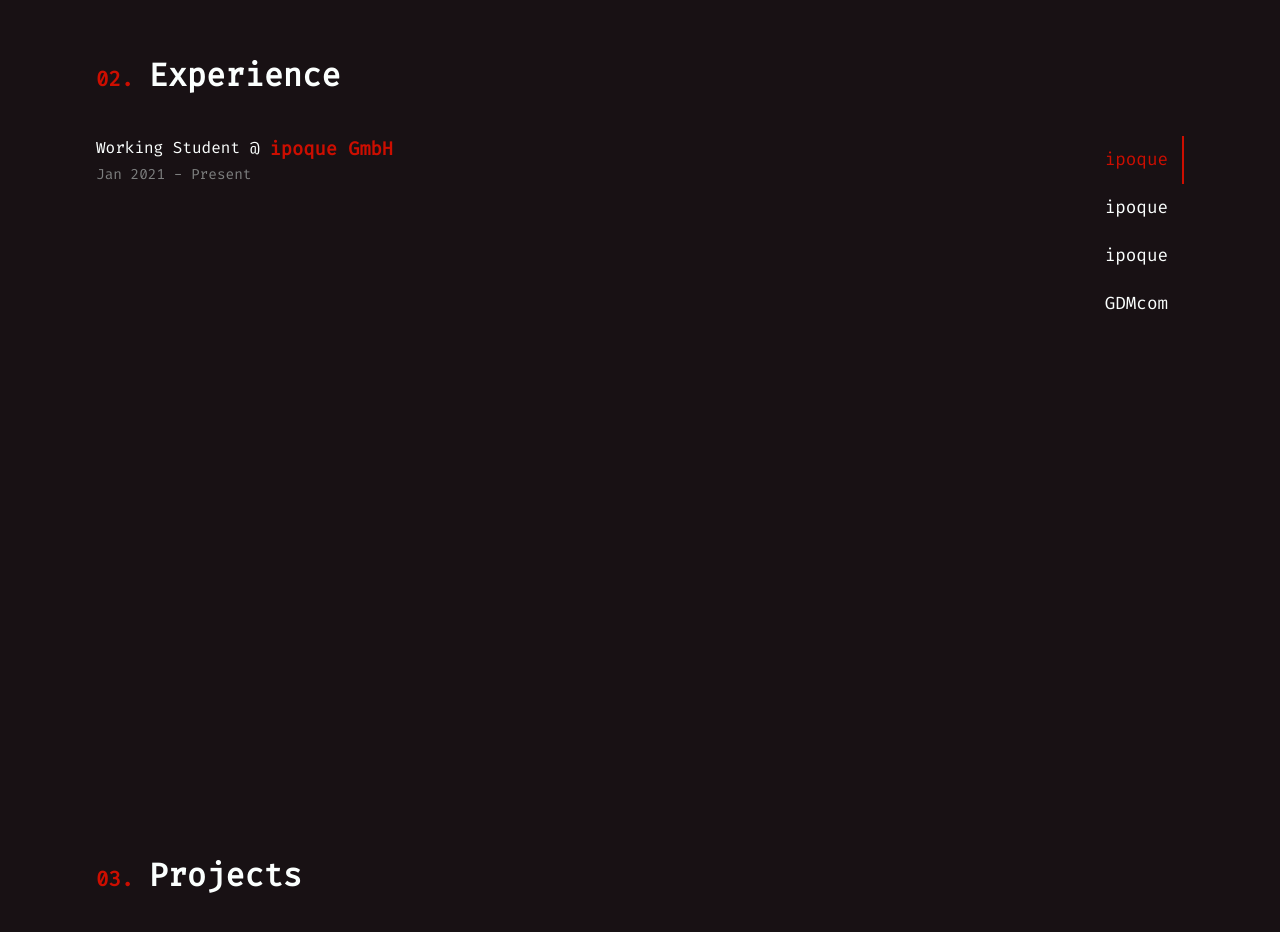
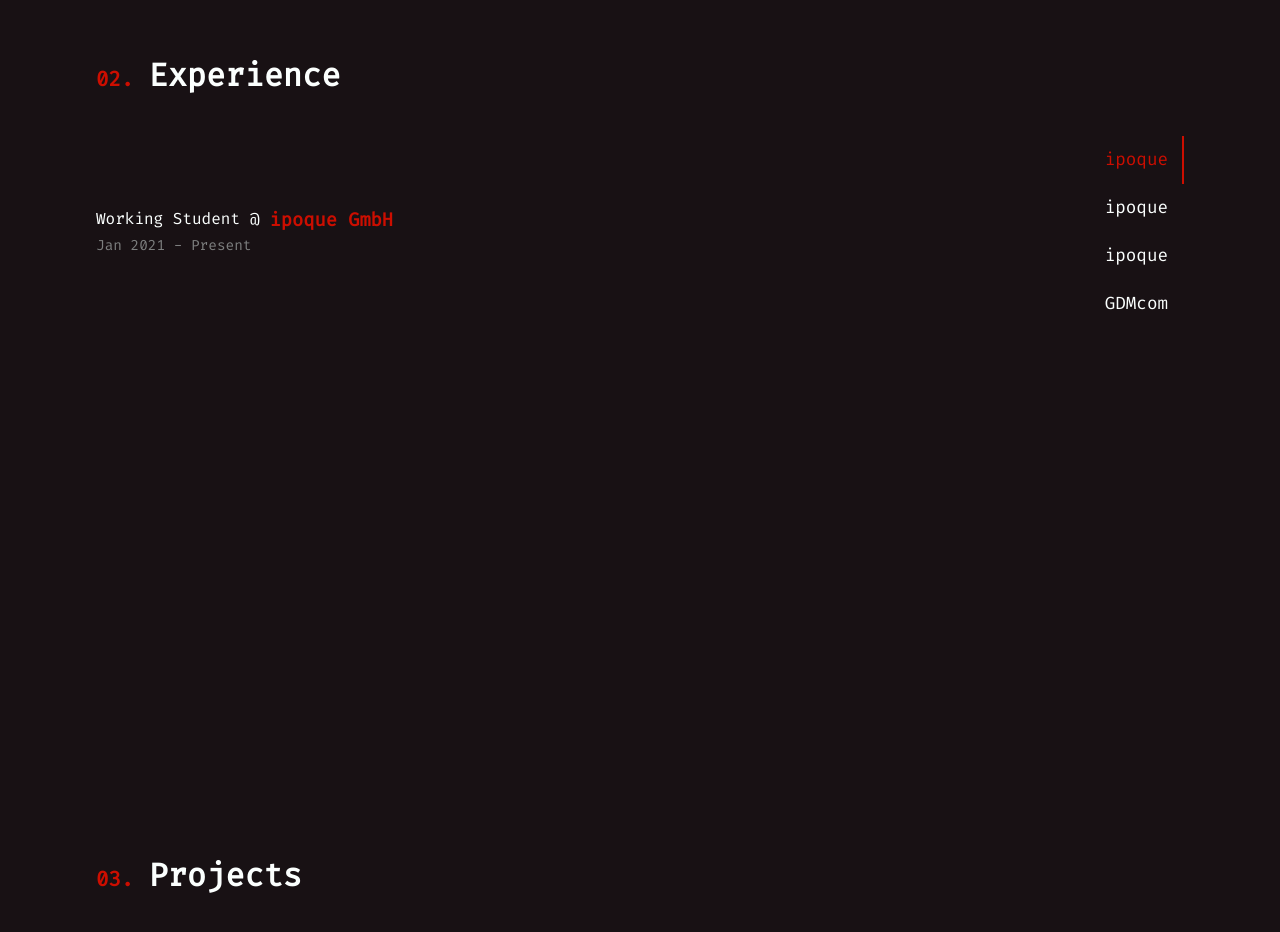
Before and after one commit to fredericbahr/portfolio, a React (Create React App) app: page / in a window 1280 px wide. Shown: the part 1560-2492 px from the top of the page. Built offline with nearby package versions, Linux system fonts and the light colour scheme.

Commit message:
style adjustments experience

```diff
--- a/src/components/Experience/Experience.tsx
+++ b/src/components/Experience/Experience.tsx
@@ -16,11 +16,9 @@ const StyledSection = styled.section`
 `;
 
 const TabWrapper = styled.div`
-  display: flex;
-`;
-
-const StyledTabs = styled(Tabs)`
-  height: 100%;
+  display: grid;
+  grid-template-columns: 1fr auto;
+  align-items: center;
 `;
 
 const StyledTab = styled(Tab)`
@@ -55,13 +53,14 @@ const Experience = () => {
               companyUrl={experience.companyUrl}
             />
             <TimeRange from={experience.timeRange.from} to={experience.timeRange.to} />
+
           </StyledTabPanel>
         ))}
-        <StyledTabs orientation="vertical" variant="scrollable" onChange={handleChange} value={value}>
+        <Tabs orientation="vertical" variant="scrollable" onChange={handleChange} value={value}>
           {experiences.map((experience: IExperience) => (
             <StyledTab key={experience.index} label={t(experience.shortCompanyName as any)}></StyledTab>
           ))}
-        </StyledTabs>
+        </Tabs>
       </TabWrapper>
     </StyledSection>
   );
```
